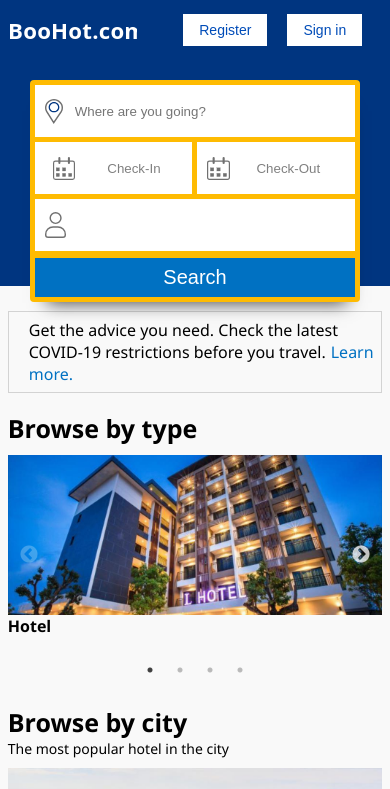
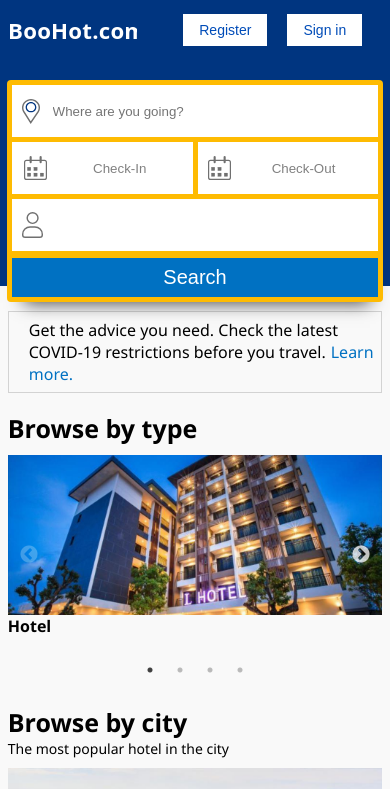
Before and after one commit to reyandoneil/booking-app, a React (Create React App) app in the folder client/: page /home in a window 390 px wide. Shown: the top 789 px of the page. Built offline with nearby package versions, Linux system fonts and the light colour scheme; no server answers.

Commit message:
update responsive

```diff
--- a/client/src/components/Molecules/Calender/CalenderElements.js
+++ b/client/src/components/Molecules/Calender/CalenderElements.js
@@ -3,18 +3,15 @@ import styled from 'styled-components';
 export const CalenderWrapper = styled.div`
   position: absolute;
   ${(props) => {
-
-
     if (props.ss === 'sm' || props.ss === 'xs') {
       return `
-            top: 150px;
-        left:6%;
+            top: 220px;
 
         `;
-    } else if (props.ss === 'md') {
+    } else if (props.ss === 'md' || props.ss === 'lg'|| props.ss ==='xl') {
       return `
         top: 50px;
-        left:55%;
+        left:33%;
         `;
     } else {
       return `
@@ -23,4 +20,6 @@ export const CalenderWrapper = styled.div`
         `;
     }
   }}
+  box-shadow: 2px 16px 17px -15px rgba(0, 0, 0, 0.75);
+
 `;
--- a/client/src/components/Organisms/Headers/HeadersElements.js
+++ b/client/src/components/Organisms/Headers/HeadersElements.js
@@ -9,14 +9,14 @@ export const HeadersContainer = styled.div`
     if (props.ss === 'sm') {
       return `
         margin-bottom: 25px;
-        padding-left: 3%;
-        padding-right: 3%;
+        padding-left: 1%;
+        padding-right: 1%;
         `;
     } else if (props.ss === 'xs') {
       return `
         margin-bottom: 25px;
-        padding-left: 2%;
-        padding-right: 2%;
+        padding-left: 1%;
+        padding-right: 1%;
         `;
     } else {
       return `
@@ -88,6 +88,8 @@ export const SearchMenu = styled.div`
       flex-direction: column;
       font-size: 20px;
       top: 80px;
+      width: 94%;
+
 
       `;
     } else {
@@ -210,7 +212,7 @@ export const DatePickerWrapper = styled.button`
   border-color: transparent;
   background-color: white;
   cursor: pointer;
-  outline: 0;
+  padding: 0;
   display: flex;
   height: 52px;
   width: fit-content;
@@ -318,7 +320,7 @@ export const GuestsWrapper = styled.div`
       `;
     } else {
       return `
-      width: 50%;
+      width: 500px;
       margin-left: 5px;
       `;
     }
```
